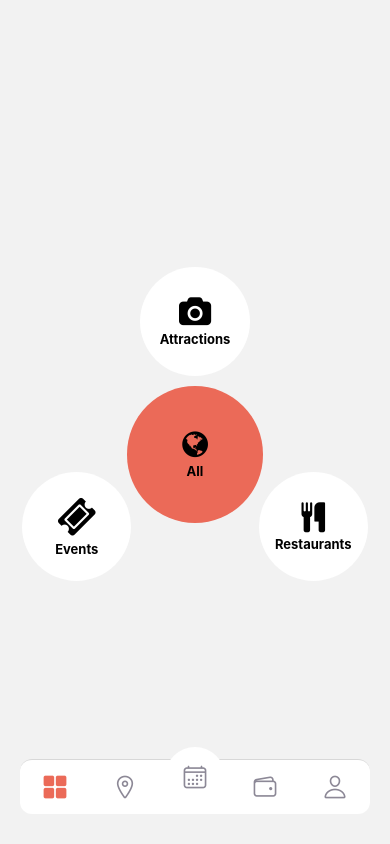
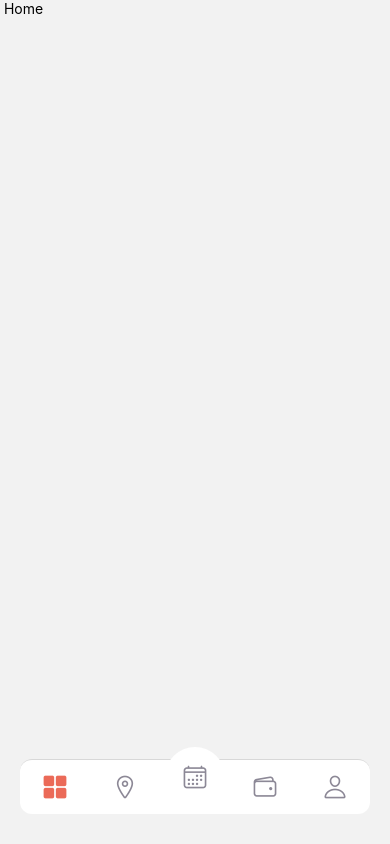
Before and after one commit to daniboz/goTravel-ui, a React Native app: screen /Home in a window 390 px wide. Built offline with nearby package versions, Linux system fonts and the light colour scheme.

Commit message:
Revert "Gta 5: Create the buttons for the navigation in app"

```diff
--- a/App.js
+++ b/App.js
@@ -6,7 +6,6 @@ import { useCallback, useEffect, useState } from 'react';
 import { NavigationContainer } from "@react-navigation/native";
 import { createNativeStackNavigator } from '@react-navigation/native-stack';
 import BottomTabNavigation from './navigation/BottomTabNavigator';
-import { Home, RestaurantsPage, AllPage, EventsPage, AttractionsPage } from './screens';
 
 const Stack = createNativeStackNavigator();
 
@@ -35,11 +34,7 @@ export default function App() {
       <StatusBar  />
       <Stack.Navigator>
       <Stack.Screen name='Bottom' component={BottomTabNavigation} options={{ headerShown: false }} />
-      <Stack.Screen name='Home' component={Home} options={{ headerShown: false }} />
-      <Stack.Screen name='RestaurantsPage' component={RestaurantsPage} options={{ headerShown: false }} />
-      <Stack.Screen name='AllPage' component={AllPage} options={{ headerShown: false }} />
-      <Stack.Screen name='EventsPage' component={EventsPage} options={{ headerShown: false }} />
-      <Stack.Screen name='AttractionsPage' component={AttractionsPage} options={{ headerShown: false }} />
+
       </Stack.Navigator>
     </NavigationContainer>
   );
--- a/components/home/CircularMenu.jsx
+++ /dev/null
@@ -1,87 +0,0 @@
-import React from 'react';
-import { View, Text, TouchableOpacity, StyleSheet, Dimensions } from 'react-native';
-import Icon from 'react-native-vector-icons/FontAwesome';
-import { COLORS } from '../../constants/theme';
-import { useNavigation } from '@react-navigation/native';
-
-const windowWidth = Dimensions.get('window').width;
-const centralButtonSize = windowWidth * 0.35;
-const buttonSize = centralButtonSize * 0.8;
-const radius = centralButtonSize  ;
-const angleOffset = Math.PI / 1.5;
-const startAngle = -Math.PI / 2;
-
-const calculatePosition = (angle) => {
-  return {
-    left: radius * Math.cos(angle) + (windowWidth /2 - buttonSize / 2),
-    top: radius * Math.sin(angle) + (windowWidth / 8 - buttonSize),
-  };
-};
-
-const CircularMenu = () => {
-  const navigation = useNavigation();
-  return (
-    <View style={styles.container}>
-      <TouchableOpacity style={[styles.button, calculatePosition(startAngle + angleOffset)]} onPress={()=> navigation.navigate('RestaurantsPage')}>
-        <Icon name="cutlery" size={30} color="#000" />
-        <Text style={styles.buttonText}>Restaurants</Text>
-      </TouchableOpacity>
-
-      <TouchableOpacity style={[styles.button, styles.centralButton]} onPress={()=> navigation.navigate('AllPage')}>
-        <Icon name="globe" size={30} color="#000" />
-        <Text style={styles.buttonText}>All</Text>
-      </TouchableOpacity>
-
-      <TouchableOpacity style={[styles.button, calculatePosition(startAngle)]} onPress={()=> navigation.navigate('AttractionsPage')}>
-        <Icon name="camera" size={30} color="#000" />
-        <Text style={styles.buttonText}>Attractions</Text>
-      </TouchableOpacity>
-
-      <TouchableOpacity style={[styles.button, calculatePosition(startAngle - angleOffset)]} onPress={()=> navigation.navigate('EventsPage')}>
-        <Icon name="ticket" size={40} color="#000" />
-        <Text style={styles.buttonText}>Events</Text>
-      </TouchableOpacity>
-    </View>
-  );
-};
-
-const styles = StyleSheet.create({
-  container: {
-    position: 'absolute',
-    top: '55%',
-    left: 0,
-    right: 0,
-    alignItems: 'center',
-    justifyContent: 'center',
-  },
-  button: {
-    position: 'absolute',
-    width: buttonSize,
-    height: buttonSize,
-    justifyContent: 'center',
-    alignItems: 'center',
-    borderRadius: buttonSize / 2,
-    backgroundColor: '#FFF',
-  },
-  centralButton: {
-    position: 'absolute',
-    bottom: windowWidth / 5 - centralButtonSize,
-    left: windowWidth / 2 - centralButtonSize / 2,
-    width: centralButtonSize,
-    height: centralButtonSize,
-    borderRadius: centralButtonSize / 2,
-    backgroundColor: COLORS.red,
-    justifyContent: 'center',
-    alignItems: 'center',
-  },
-  buttonText: {
-    textAlign: 'center',
-    fontSize: 13,
-    fontWeight: 'bold',
-    color: '#000',
-    marginTop: 4,
-    width: buttonSize,
-  }
-});
-
-export default CircularMenu;
--- a/navigation/BottomTabNavigator.jsx
+++ b/navigation/BottomTabNavigator.jsx
@@ -4,6 +4,7 @@ import { createBottomTabNavigator } from "@react-navigation/bottom-tabs";
 import { Home, Calendar, Wallet, Location, Profile } from "../screens";
 import { Ionicons } from "@expo/vector-icons";
 import { COLORS } from "../constants/theme";
+//import TopTab from "./TopTab";
 
 const Tab = createBottomTabNavigator();
 
@@ -71,6 +72,23 @@ const BottomTabNavigation = () => {
         }}
       />
 
+      {/* <Tab.Screen
+        name="Calendar"
+        component={Calendar}
+        options={{
+          tabBarStyle: tabBarStyle,
+          tabBarShowLabel: false,
+          headerShown: false,
+          tabBarIcon: ({ focused }) => (
+            <Ionicons
+              name={focused ? "calendar" : "calendar-outline"}
+              color={focused ? COLORS.red : COLORS.gray}
+              size={26}
+            />
+          ),
+        }}
+      /> */}
+
 <Tab.Screen
         name="Calendar"
         component={Calendar}
@@ -128,12 +146,17 @@ const styles = StyleSheet.create({
   customIcon: {
     justifyContent: 'center',
     alignItems: 'center',
-    borderRadius: 30,
+    borderRadius: 30, // Adjust for circular shape
     width: 60,
     height: 60,
-    marginBottom: 20,
-    backgroundColor: '#FFF',
+    marginBottom: 20, // Lifts the icon up
+    backgroundColor: '#FFF', // Change as needed
   },
+  customIconFocused: {
+    // Additional styles for when the icon is focused
+    // You can add a different background color or other styling
+  },
+  // ... your existing styles
 });
 
 export default BottomTabNavigation;
--- a/screens/all/AllPage.jsx
+++ /dev/null
@@ -1,14 +0,0 @@
-import React, { Component } from 'react'
-import { Text, View } from 'react-native'
-import { useRoute } from '@react-navigation/native'
-import { SafeAreaView } from 'react-native'
-
-const AllPage = () => {
-    return (
-      <SafeAreaView>
-        <Text> AllPage </Text>
-      </SafeAreaView>
-    )
-}
-
-export default AllPage
--- a/screens/attractions/AttractionsPage.jsx
+++ /dev/null
@@ -1,14 +0,0 @@
-import React, { Component } from 'react'
-import { Text, View } from 'react-native'
-import { useRoute } from '@react-navigation/native'
-import { SafeAreaView } from 'react-native'
-
-const AttractionsPage = () => {
-    return (
-      <SafeAreaView>
-        <Text> AttractionsPage </Text>
-      </SafeAreaView>
-    )
-}
-
-export default AttractionsPage
--- a/screens/events/EventsPage.jsx
+++ /dev/null
@@ -1,14 +0,0 @@
-import React, { Component } from 'react'
-import { Text, View } from 'react-native'
-import { useRoute } from '@react-navigation/native'
-import { SafeAreaView } from 'react-native'
-
-const EventsPage = () => {
-    return (
-      <SafeAreaView>
-        <Text> EventsPage </Text>
-      </SafeAreaView>
-    )
-}
-
-export default EventsPage
--- a/screens/home/Home.jsx
+++ b/screens/home/Home.jsx
@@ -1,26 +1,14 @@
-import React, { Component } from 'react';
-import { Text, View, StyleSheet } from 'react-native';
-import CircularMenu from '../../components/home/CircularMenu';
-import { SafeAreaView } from 'react-native-safe-area-context';
+import React, { Component } from 'react'
+import { Text, View } from 'react-native'
 
-export default class Home extends Component {
+export class Home extends Component {
   render() {
     return (
-      <SafeAreaView style={styles.container}>
-        <CircularMenu />
-        {/* Other content for your Home screen */}
-      </SafeAreaView>
-    );
+      <View>
+        <Text> Home </Text>
+      </View>
+    )
   }
 }
 
-const styles = StyleSheet.create({
-  container: {
-    flex: 1,
-    justifyContent: 'center',
-    alignItems: 'center',
-  },
-  content: {
-    // Style for your main content if needed
-  },
-});
+export default Home
--- a/screens/restaurants/RestaurantsPage.jsx
+++ /dev/null
@@ -1,14 +0,0 @@
-import React, { Component } from 'react'
-import { Text, View } from 'react-native'
-import { useRoute } from '@react-navigation/native'
-import { SafeAreaView } from 'react-native'
-
-const RestaurantsPage = () => {
-    return (
-      <SafeAreaView>
-        <Text> RestaurantsPage </Text>
-      </SafeAreaView>
-    )
-}
-
-export default RestaurantsPage
```
Also changed, not shown: screens/index.js (+0 -8 lines).
